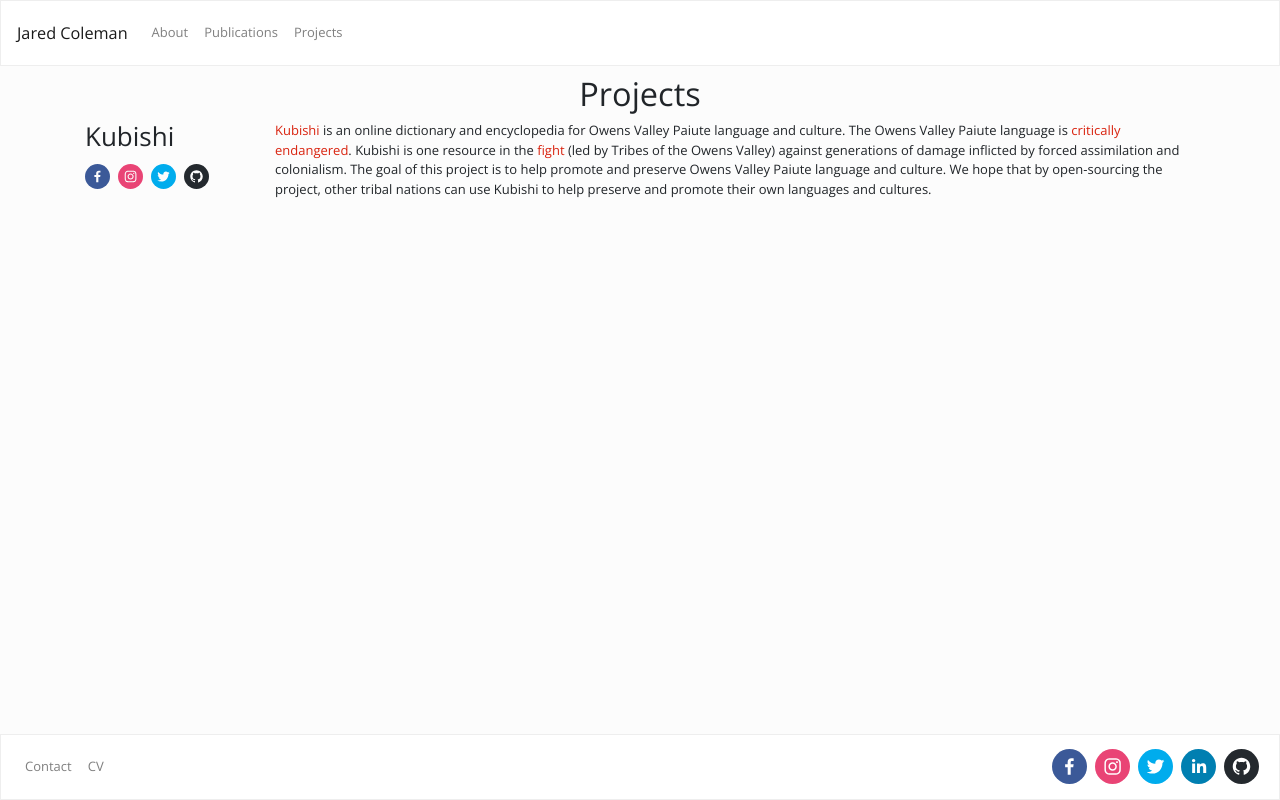
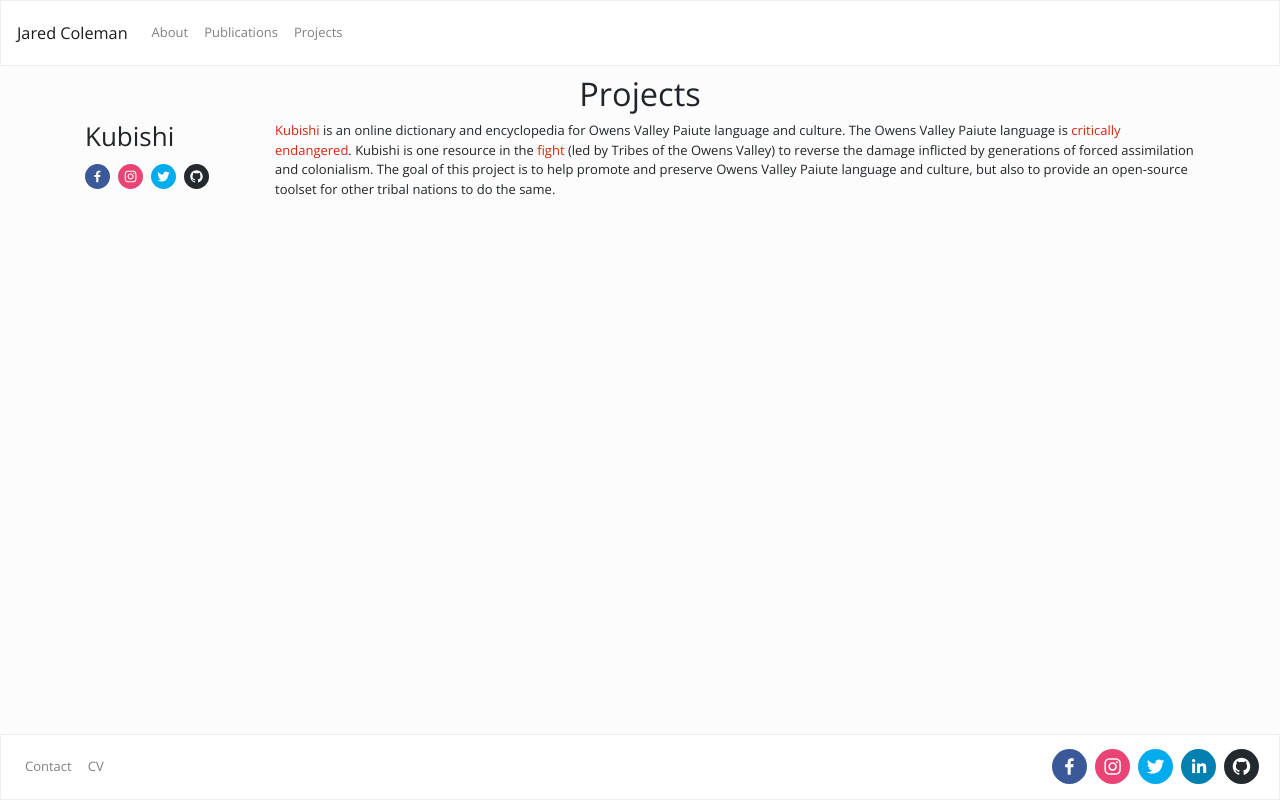
Before and after one commit to earri003/homepage, a React (Create React App) app: page /projects in a window 1280 px wide. Built offline with nearby package versions, Linux system fonts and the light colour scheme.

Commit message:
Updates Kubishi description

```diff
--- a/src/Projects.js
+++ b/src/Projects.js
@@ -22,9 +22,8 @@ function Projects() {
                         <p>
                             <a href="https://kubishi.com">Kubishi</a> is an online dictionary and encyclopedia for Owens Valley Paiute language and culture.
                             The Owens Valley Paiute language is <a href='http://www.endangeredlanguages.com/lang/4692'>critically endangered</a>.
-                            Kubishi is one resource in the <a href='http://www.ovcdc.com/blog/language/'>fight</a> (led by Tribes of the Owens Valley) against generations of damage inflicted by forced assimilation and colonialism.
-                            The goal of this project is to help promote and preserve Owens Valley Paiute language and culture.
-                            We hope that by open-sourcing the project, other tribal nations can use Kubishi to help preserve and promote their own languages and cultures.
+                            Kubishi is one resource in the <a href='http://www.ovcdc.com/blog/language/'>fight</a> (led by Tribes of the Owens Valley) to reverse the damage inflicted by generations of forced assimilation and colonialism.
+                            The goal of this project is to help promote and preserve Owens Valley Paiute language and culture, but also to provide an open-source toolset for other tribal nations to do the same.
                         </p>
                     </Col>
                 </Row>
```
